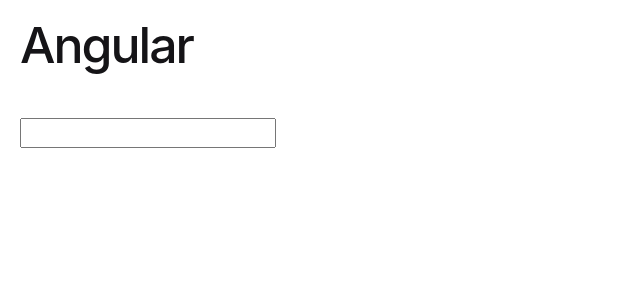
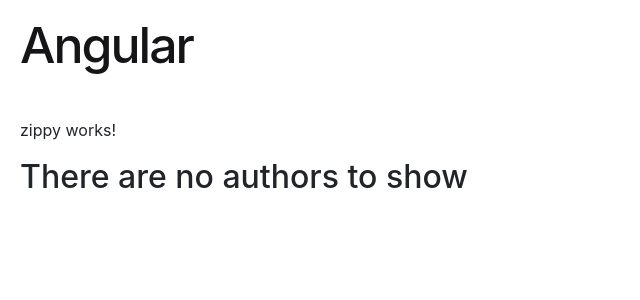
Before and after one commit to ronsmithjr/Healthcare, an Angular app in the folder mynutritionhelper/: page / in a window 1280 px wide. Shown: the top 300 px of the page, without its empty margins (0-640 px from the left). Built offline with nearby package versions, Linux system fonts and the light colour scheme.

Commit message:
Adding Zippy Component

```diff
--- a/mynutritionhelper/src/app/app.component.html
+++ b/mynutritionhelper/src/app/app.component.html
@@ -328,7 +328,8 @@
 <h1>Angular</h1>
 <br />
 <br />
-<input type="text" appInputFormat [format]="'uppercase'" />
+<app-zippy></app-zippy>
+<!-- <input type="text" appInputFormat [format]="'uppercase'" /> -->
 <!-- <div *ngIf="courses.length > 0; else noCourses">
   List of courses
 </div> -->
--- a/mynutritionhelper/src/app/app.component.ts
+++ b/mynutritionhelper/src/app/app.component.ts
@@ -7,12 +7,13 @@
 import { LikeComponent } from "./like/like.component";
 import { CommonModule } from '@angular/common';
 import { InputFormatDirective } from './input-format.directive';
+import { ZippyComponent } from "./zippy/zippy.component";
 
 
 
 @Component({
   selector: 'app-root',
-  imports: [RouterOutlet, CoursesComponent, CourseComponent, AuthorsComponent, PanelComponent, LikeComponent, CommonModule, InputFormatDirective],
+  imports: [RouterOutlet, CoursesComponent, CourseComponent, AuthorsComponent, PanelComponent, LikeComponent, CommonModule, InputFormatDirective, ZippyComponent],
   templateUrl: './app.component.html',
   styleUrl: './app.component.css'
 })
--- /dev/null
+++ b/mynutritionhelper/src/app/zippy/zippy.component.html
@@ -0,0 +1,14 @@
+<p>zippy works!</p>
+
+
+
+<div *ngIf="authors.length > 0 then hasAuthors else noAuthors"></div>
+<ng-template #hasAuthors>
+    <ul *ngFor="let author of authors">
+        <li>{{author.name}}</li>
+    </ul>
+</ng-template>
+
+<ng-template #noAuthors>
+    <h2>There are no authors to show</h2>
+</ng-template>
--- /dev/null
+++ b/mynutritionhelper/src/app/zippy/zippy.component.ts
@@ -0,0 +1,23 @@
+import { Component } from '@angular/core';
+import { CommonModule } from '@angular/common';
+
+@Component({
+  selector: 'app-zippy',
+  imports: [CommonModule],
+  templateUrl: './zippy.component.html',
+  styleUrl: './zippy.component.css'
+})
+export class ZippyComponent {
+    authors: any[];
+    /**
+     *
+     */
+    constructor() {
+      this.authors = [
+        // {name: 'Maya Angelo', desc: 'desc1'},
+        // {name: 'Edgar Allen Poe', desc: 'desc2'},
+        // {name: 'Stephen King', desc: 'desc3'}
+    ];
+
+    }
+}
```
Also changed, not shown: mynutritionhelper/src/app/zippy/zippy.component.css (added), 2 other files (tests, documents, lock files or other folders).
